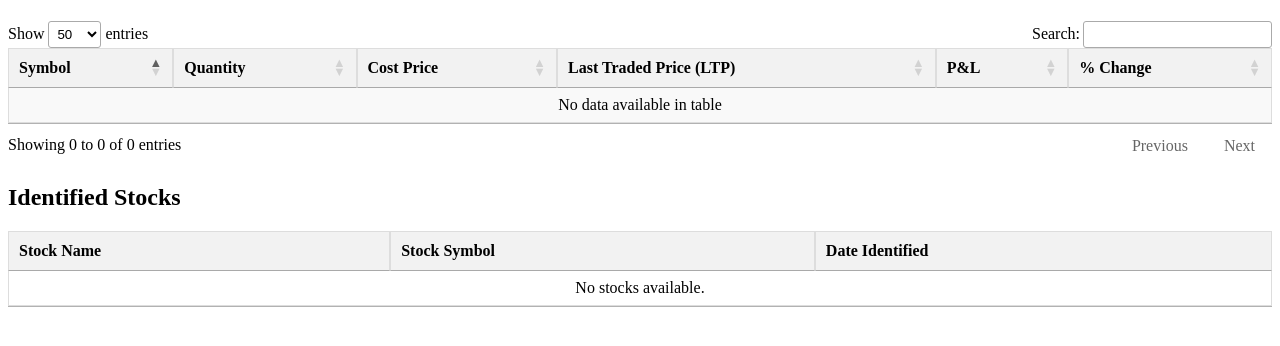
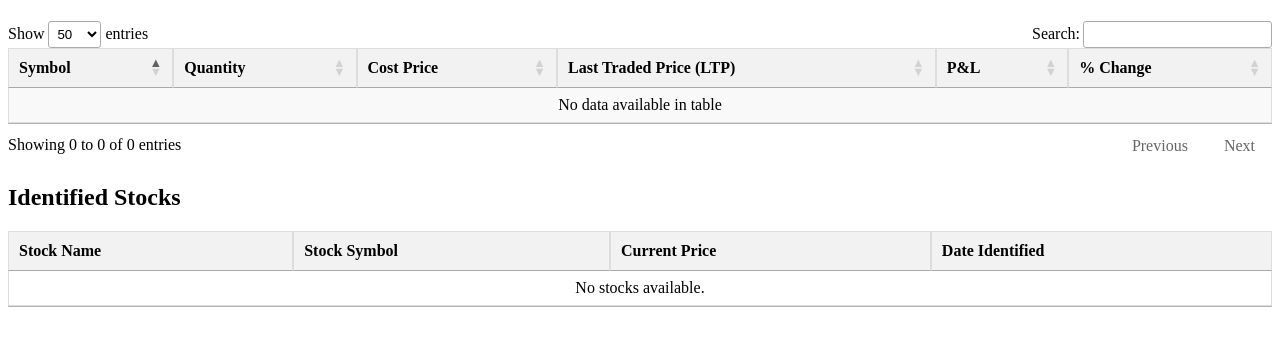
Before and after one commit to okanshuman/Fyers-AnshumanSureshot, a Flask app: template templates/index.html in a window 1280 px wide. Shown: the part 46-392 px from the top of the page. Run offline with Flask 3, Linux system fonts and the light colour scheme; the template is opened without the code that fills it, so the values that code supplies are empty; parts of the project's set-up code (start-up, migrations or seed data) failed here and were passed over; some libraries are stand-ins or nearby versions.

Commit message:
Added logic to get current price for identified stock

```diff
--- a/app.py
+++ b/app.py
@@ -1,3 +1,5 @@
+# app.py
+
 from flask import Flask, render_template, jsonify
 from flask_apscheduler import APScheduler
 import Login as fyers
@@ -141,13 +143,16 @@ def fetch_stocks():
 
             for row in rows:
                 columns = row.find_elements(By.TAG_NAME, 'td')
-                if len(columns) > 1:
+                if len(columns) > 5:  # Ensure there are enough columns to avoid index errors
                     stock_name = columns[1].text.strip()
                     stock_symbol = clean_symbol(columns[2].text.strip().replace('$', ''))
+                    current_price = round_to_two_decimal(float(columns[5].text.strip()))  # Fetch current price
                     identified_date = datetime.now().strftime("%Y-%m-%d %H:%M:%S")
 
                     if is_valid_symbol(stock_symbol) and not any(stock['symbol'] == stock_symbol for stock in stock_data):
-                        new_stocks.append({"name": stock_name, "symbol": stock_symbol, "date": identified_date})
+                        new_stocks.append({"name": stock_name, "symbol": stock_symbol,
+                                           "current_price": current_price,
+                                           "date": identified_date})
 
         if new_stocks:
             with data_lock:
--- a/templates/index.html
+++ b/templates/index.html
@@ -79,6 +79,7 @@
         <tr>
             <th>Stock Name</th>
             <th>Stock Symbol</th>
+            <th>Current Price</th> <!-- New column for Current Price -->
             <th>Date Identified</th>
         </tr>
     </thead>
@@ -96,12 +97,12 @@ function fetchStocks() {
          method: 'GET',
          success: function(data) {
              if (data.length === 0) {
-                 tableBody.append('<tr><td colspan="3">No stocks available.</td></tr>');
+                 tableBody.append('<tr><td colspan="4">No stocks available.</td></tr>');
              } else {
                  data.forEach(stock => {
                      const stockSymbol = stock.symbol.replace('.NS', '');
                      const stockLink = `https://www.tradingview.com/chart/OGJ1XBYF/?symbol=NSE%3A${stockSymbol}`;
-                     tableBody.append(`<tr><td>${stock.name}</td><td><a href="${stockLink}" target="_blank">${stockSymbol}</a></td><td>${stock.date}</td></tr>`);
+                     tableBody.append(`<tr><td>${stock.name}</td><td><a href="${stockLink}" target="_blank">${stockSymbol}</a></td><td>${stock.current_price}</td><td>${stock.date}</td></tr>`); // Added current price here
                  });
              }
              $('#stockTable').DataTable({ // Initialize DataTable after adding rows
```
